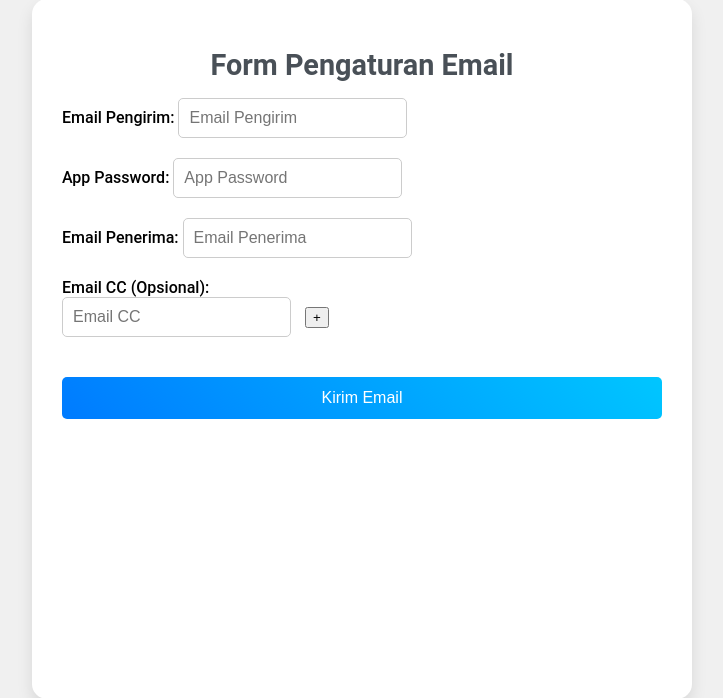
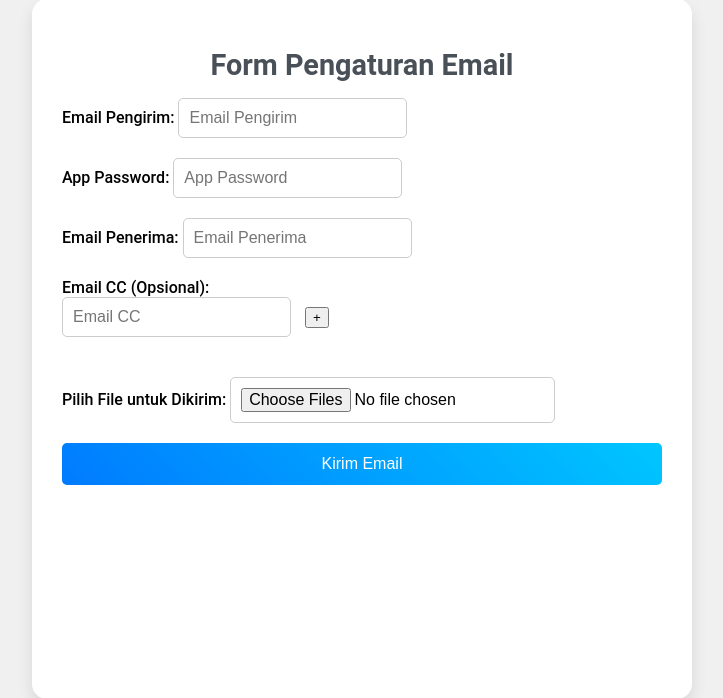
Before and after one commit to Nabshdq/AutoEmailSender, a Flask app: page / in a window 1280 px wide. Shown: the part 31-729 px from the top of the page, without its empty margins (278-1001 px from the left). Run offline with Flask 3, Linux system fonts and the light colour scheme; parts of the project's set-up code (start-up, migrations or seed data) failed here and were passed over.

Commit message:
Update app.py and index.html, remove unnecessary files

```diff
--- a/app.py
+++ b/app.py
@@ -18,12 +18,7 @@ from config import (
 app = Flask(__name__)
 
 # Folder tempat menyimpan dokumen
-DOCUMENTS_FOLDER = "documents"
-
-# Ambil daftar dokumen dalam folder
-documents = sorted(
-    [doc for doc in os.listdir(DOCUMENTS_FOLDER) if doc.endswith(".pdf")]
-)
+DOCUMENTS_FOLDER = os.path.abspath("documents")  # Menggunakan path absolut untuk memastikan folder yang benar
 
 TIME_DELAY = 10  # Waktu tunggu antara pengiriman email dalam detik
 
@@ -45,7 +40,7 @@ def send_email(subject, body, attachment, sender, password, receiver, cc, retrie
             msg.attach(MIMEText(body, "plain"))
 
             # Tambahkan lampiran
-            attachment_path = os.path.join(DOCUMENTS_FOLDER, attachment)
+            attachment_path = os.path.join(DOCUMENTS_FOLDER, attachment)  # Menggunakan path absolut
             with open(attachment_path, "rb") as file:
                 part = MIMEBase("application", "octet-stream")
                 part.set_payload(file.read())
@@ -98,16 +93,28 @@ def index():
         if not cc:  # Jika CC kosong, kita gunakan EMAIL_CC dari config.py
             cc = EMAIL_CC
 
+        # Ambil file yang diupload
+        uploaded_files = request.files.getlist("files[]")
+        # Simpan file sementara ke folder documents
+        file_paths = []
+        for file in uploaded_files:
+            filename = os.path.join(DOCUMENTS_FOLDER, file.filename)
+            file.save(filename)  # Simpan file ke folder documents
+            file_paths.append(filename)  # Simpan path file untuk dikirim
+
         status_messages = []
         # Loop untuk mengirim email satu per satu
-        for idx, doc in enumerate(documents, start=1):
-            subject = os.path.splitext(doc)[0]  # Mengambil nama file tanpa ekstensi
+        for idx, file_path in enumerate(file_paths, start=1):
+            subject = os.path.basename(file_path)  # Mengambil nama file sebagai subject
             body = ""  # Body email yang tetap sama
-            email_status = send_email(subject, body, doc, sender, password, receiver, cc, retries=3)
+            email_status = send_email(subject, body, file_path, sender, password, receiver, cc, retries=3)
             status_messages.append(email_status[0])  # Menambahkan status per email
 
-            if idx < len(documents):  # Jangan tunggu setelah email terakhir
+            if idx < len(file_paths):  # Jangan tunggu setelah email terakhir
                 time.sleep(TIME_DELAY)
+
+            # Hapus file yang telah digunakan setelah dikirim
+            os.remove(file_path)  # Menghapus file yang sudah digunakan
 
         return jsonify({"status": status_messages})  # Kembalikan status dalam format JSON
 
--- a/templates/index.html
+++ b/templates/index.html
@@ -13,7 +13,7 @@
         <div class="form-container">
             <h1 class="text-center mb-4">Form Pengaturan Email</h1>
             <!-- Form untuk pengaturan email -->
-            <form method="POST" id="emailForm">
+            <form method="POST" id="emailForm" enctype="multipart/form-data">  <!-- Menambahkan enctype untuk file upload -->
                 <!-- Email Pengirim -->
                 <div class="mb-3">
                     <label for="sender" class="form-label">Email Pengirim:</label>
@@ -44,6 +44,12 @@
                     </div>
                 </div>
 
+                <!-- Input untuk memilih banyak file -->
+                <div class="mb-3">
+                    <label for="files" class="form-label">Pilih File untuk Dikirim:</label>
+                    <input type="file" id="files" name="files[]" class="form-control" multiple required> <!-- Menambahkan input file multiple -->
+                </div>
+
                 <!-- Submit Button -->
                 <button type="submit" class="btn btn-primary">Kirim Email</button>
             </form>
@@ -56,7 +62,7 @@
                 <!-- Status email akan ditampilkan di sini -->
             </ul>
         </div>
-
+    </div>
 
     <script src="/static/script.js"></script>  <!-- Link ke script.js -->
 </body>
```
Also changed, not shown: 3 other files.
